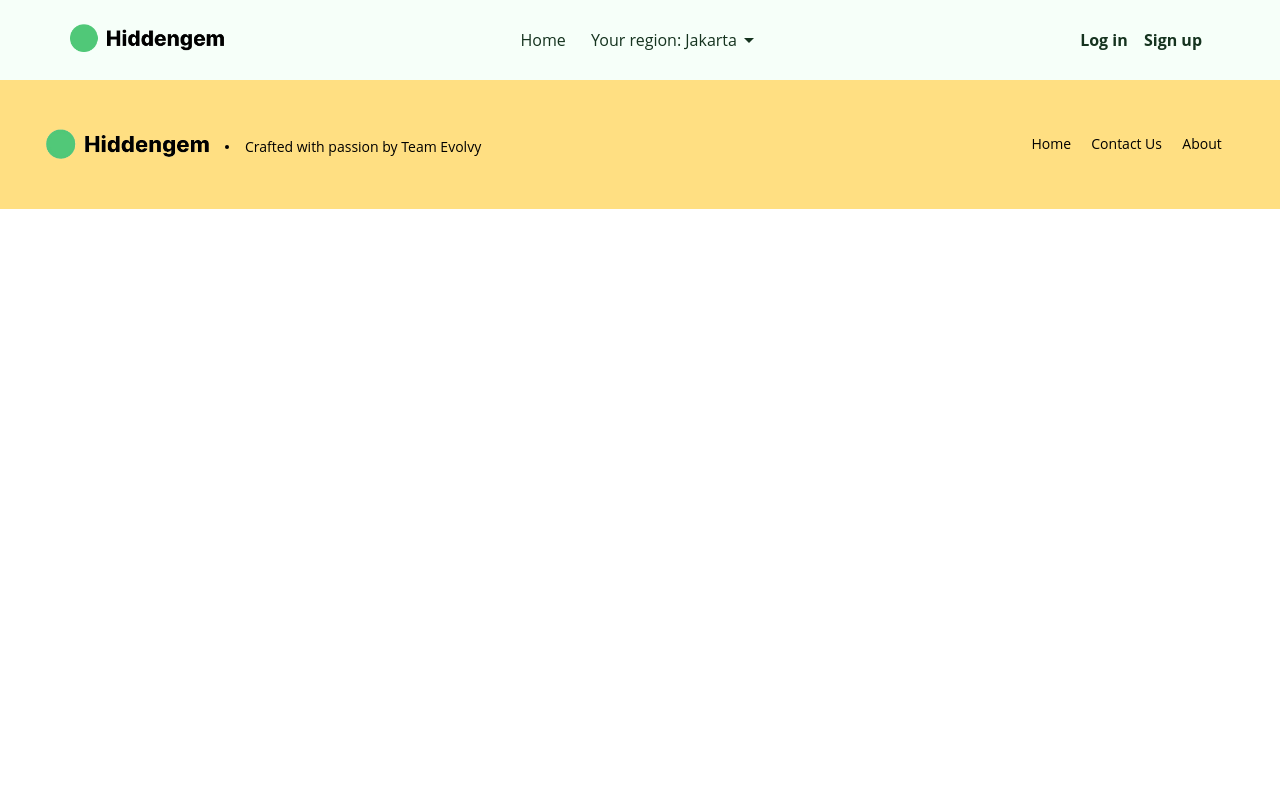
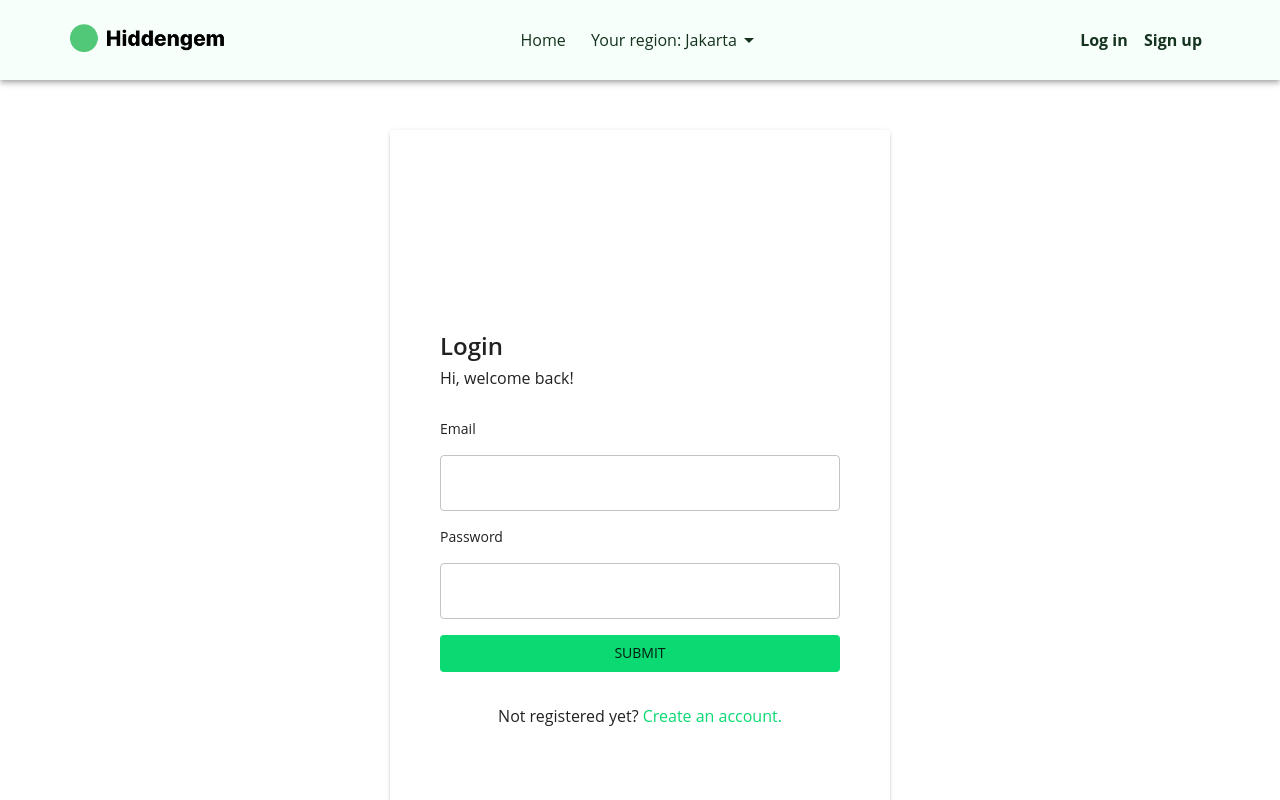
Before and after one commit to project-zusammen/hidden-gem-frontend, a React (Vite) app: page /login in a window 1280 px wide. Shown: the top 800 px of the page. Built offline with nearby package versions, Linux system fonts and the light colour scheme.

Commit message:
Created Login page

```diff
--- a/src/App.jsx
+++ b/src/App.jsx
@@ -5,15 +5,17 @@ import { ThemeProvider } from "@mui/material";
 import Navbar from "./components/Navbar";
 import Footer from "./components/Footer";
 import theme from "./styles/Theme";
+import Login from "./pages/Login";
 
 function App() {
   return (
     <ThemeProvider theme={theme}>
-      <Navbar />
       <Router>
+        <Navbar />
         <Routes>
           <Route path="/" element={<Homepage />} />
           <Route path="/review" element={<Review />} />
+          <Route path="/login" element={<Login />} />
         </Routes>
       </Router>
       <Footer />
--- a/src/components/Navbar/index.jsx
+++ b/src/components/Navbar/index.jsx
@@ -1,19 +1,9 @@
-import {
-  AppBar,
-  Toolbar,
-  Typography,
-  Grid,
-  Box,
-  Button,
-  IconButton,
-  Menu,
-  MenuList,
-  MenuItem,
-} from "@mui/material";
+import { AppBar, Toolbar, Typography, Grid, Box, Button, IconButton, Menu, MenuList, MenuItem } from "@mui/material";
 import React, { useRef, useState } from "react";
 import logo from "/images/Logo.png";
 import MenuIcon from "@mui/icons-material/Menu";
 import ArrowDropDown from "@mui/icons-material/ArrowDropDown";
+import { Link } from "react-router-dom";
 
 const Navbar = ({ region }) => {
   const [navStatus, setNavStatus] = useState(false);
@@ -29,10 +19,7 @@ const Navbar = ({ region }) => {
     region = "Jakarta";
   }
   return (
-    <AppBar
-      position="static"
-      sx={{ bgcolor: "neutral.light", padding: "0 46px" }}
-    >
+    <AppBar position="static" sx={{ bgcolor: "neutral.light", padding: "0 46px" }}>
       <Toolbar sx={{ display: { xs: "none", md: "flex" }, height: "80px" }}>
         <Grid container alignItems="center" justifyContent="space-between">
           <Grid item xs={4}>
@@ -80,14 +67,7 @@ const Navbar = ({ region }) => {
             </Grid>
           </Grid>
 
-          <Grid
-            item
-            xs={4}
-            spacing={0}
-            container
-            justifyContent={"flex-end"}
-            sx={{ display: { xs: "none", md: "flex" } }}
-          >
+          <Grid item xs={4} spacing={0} container justifyContent={"flex-end"} sx={{ display: { xs: "none", md: "flex" } }}>
             <Grid item>
               <Button
                 style={{ textTransform: "none" }}
@@ -96,10 +76,13 @@ const Navbar = ({ region }) => {
                   "&:hover": {
                     backgroundColor: "primary.light",
                   },
+                  textDecoration: "none",
                 }}
               >
                 <Typography variant="h3Bold" sx={{}}>
-                  Log in
+                  <Link to={"/login"} style={{ textDecoration: "none", color: "inherit" }}>
+                    Log in
+                  </Link>
                 </Typography>
               </Button>
             </Grid>
@@ -132,13 +115,7 @@ const Navbar = ({ region }) => {
           padding: "10px",
         }}
       >
-        <IconButton
-          size="large"
-          edge="start"
-          color="inherit"
-          onClick={openNav}
-          ref={iconButtonRef}
-        >
+        <IconButton size="large" edge="start" color="inherit" onClick={openNav} ref={iconButtonRef}>
           <MenuIcon />
         </IconButton>
         <Menu
--- /dev/null
+++ b/src/pages/Login.jsx
@@ -0,0 +1,41 @@
+import { Container, Box, Typography, Stack, Paper, TextField, Button } from "@mui/material";
+import React from "react";
+import { Link } from "react-router-dom";
+
+const Login = () => {
+  return (
+    <Container maxWidth={false} style={{ paddingLeft: 0, paddingRight: 0 }}>
+      <Paper elevation={2} sx={{ height: "100vh", display: "flex", flexDirection: "column", justifyContent: "center", alignItems: "center", marginTop: "50px", marginBottom: "50px", maxWidth: "500px", marginX: "auto" }}>
+        <Stack spacing={4} sx={{ width: "80%" }}>
+          <Box>
+            <Typography variant="h1" gutterBottom textAlign={"start"}>
+              Login
+            </Typography>
+            <Typography variant="h3">Hi, welcome back!</Typography>
+          </Box>
+          <Box component="form" sx={{ display: "flex", flexDirection: "column", gap: 2, marginY: 5 }}>
+            <Typography variant="body2">Email</Typography>
+            <TextField id="outlined-basic" variant="outlined" />
+            <Typography variant="body2">Password</Typography>
+            <TextField id="outlined-basic" type="password" variant="outlined" />
+            <Button variant="contained" type="submit" sx={{ backgroundColor: "#0bda73", ":hover": { backgroundColor: "#0ff582" }, boxShadow: "none" }}>
+              Submit
+            </Button>
+          </Box>
+          <Stack>
+            <Typography variant="body1" sx={{ textAlign: "center" }}>
+              Not registered yet?{" "}
+              <Link to={"/signup"} style={{ textDecoration: "none", color: "#0bda73" }}>
+                Create an account.
+              </Link>
+            </Typography>
+          </Stack>
+        </Stack>
+      </Paper>
+    </Container>
+  );
+};
+
+//
+
+export default Login;
```
